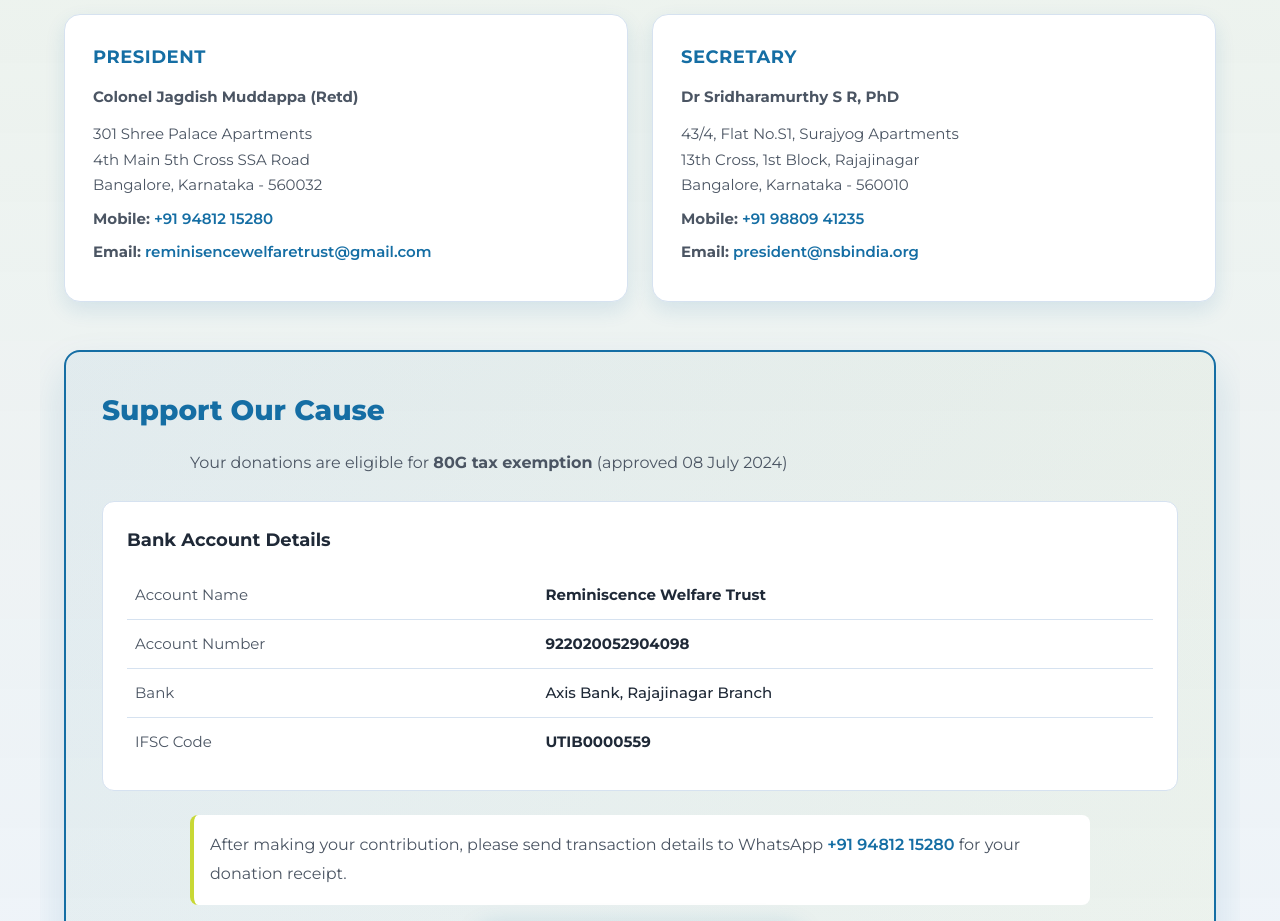
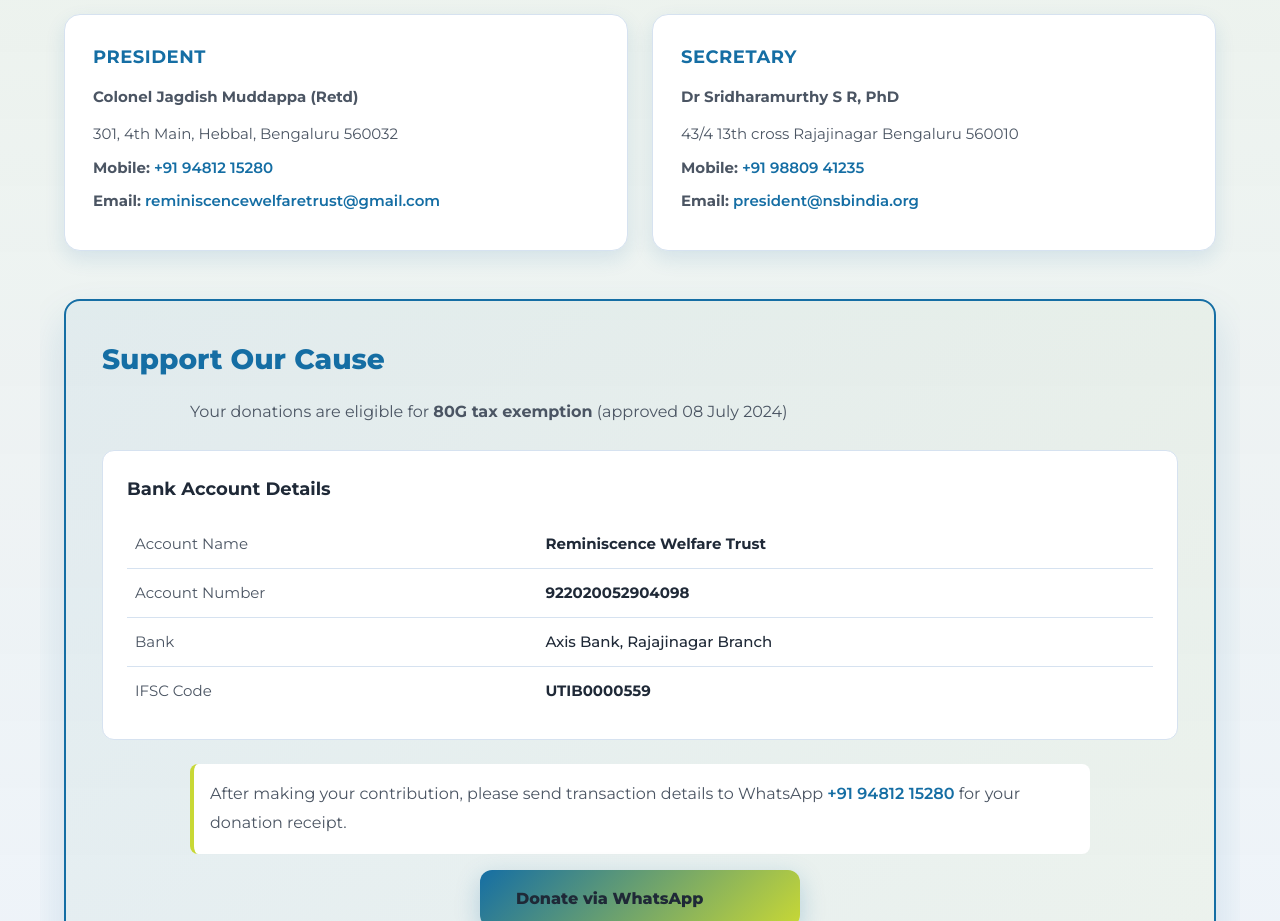
Before and after one commit to Aakeeo/ngo_website, a website: page index.html in a window 1280 px wide. Shown: the part 6120-7041 px from the top of the page. Drawn offline with Linux system fonts and the light colour scheme.

Commit message:
Fix email spelling: reminisencewelfaretrust to reminiscencewelfaretrust

```diff
--- a/index.html
+++ b/index.html
@@ -369,19 +369,15 @@
               <div class="contact-card">
                 <h3>President</h3>
                 <p class="contact-name">Colonel Jagdish Muddappa (Retd)</p>
-                <p>
-                  301 Shree Palace Apartments<br />
-                  4th Main 5th Cross SSA Road<br />
-                  Bangalore, Karnataka - 560032
-                </p>
+                <p>301, 4th Main, Hebbal, Bengaluru 560032</p>
                 <p>
                   <strong>Mobile:</strong>
                   <a href="tel:+919481215280">+91 94812 15280</a>
                 </p>
                 <p>
                   <strong>Email:</strong>
-                  <a href="mailto:reminisencewelfaretrust@gmail.com"
-                    >reminisencewelfaretrust@gmail.com</a
+                  <a href="mailto:reminiscencewelfaretrust@gmail.com"
+                    >reminiscencewelfaretrust@gmail.com</a
                   >
                 </p>
               </div>
@@ -389,11 +385,7 @@
               <div class="contact-card">
                 <h3>Secretary</h3>
                 <p class="contact-name">Dr Sridharamurthy S R, PhD</p>
-                <p>
-                  43/4, Flat No.S1, Surajyog Apartments<br />
-                  13th Cross, 1st Block, Rajajinagar<br />
-                  Bangalore, Karnataka - 560010
-                </p>
+                <p>43/4 13th cross Rajajinagar Bengaluru 560010</p>
                 <p>
                   <strong>Mobile:</strong>
                   <a href="tel:+919880941235">+91 98809 41235</a>
```
